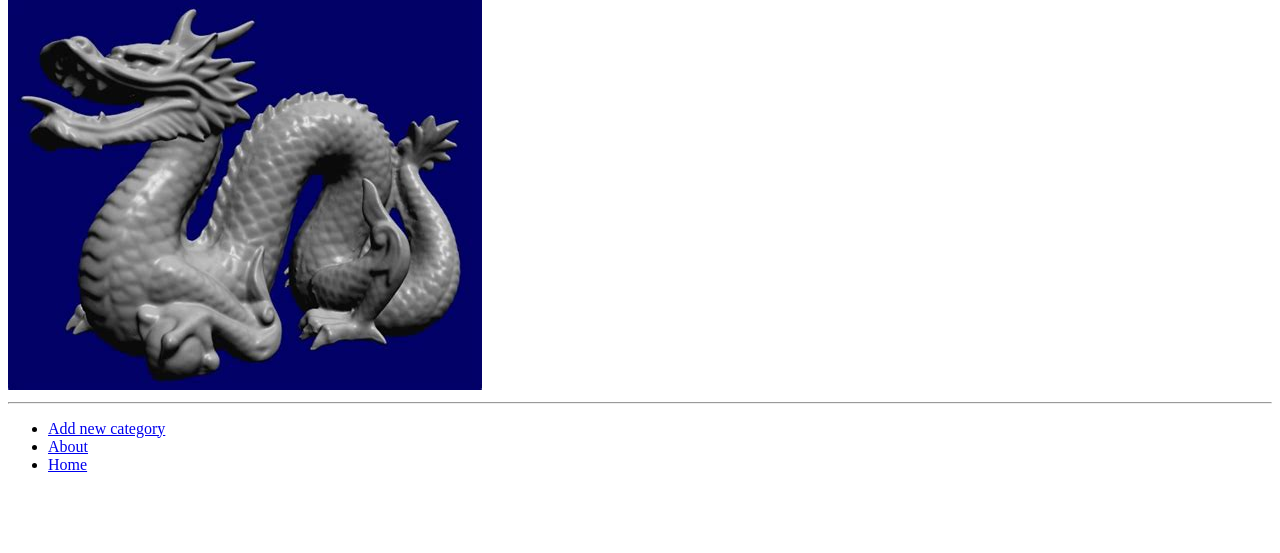
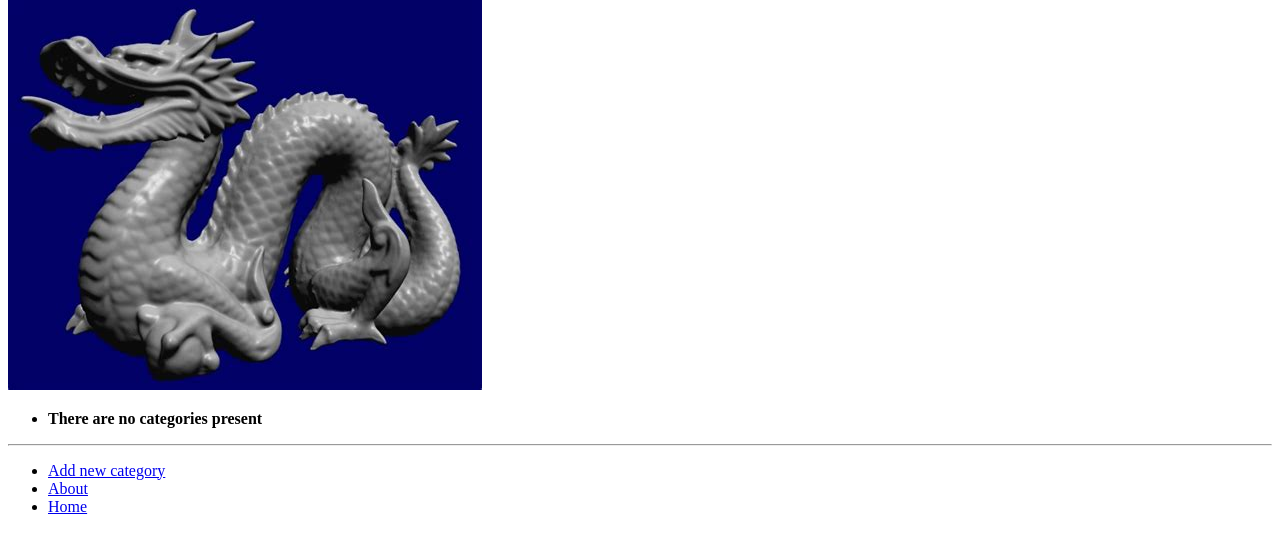
Before and after one commit to LoganBrownGU/tango_with_django_project, a Django app: page / in a window 1280 px wide. Shown: the part 231-784 px from the top of the page. Run offline with Django 3.2, Linux system fonts and the light colour scheme; data that the repository does not hold is empty.

Commit message:
added sidebar template tag

```diff
--- /dev/null
+++ b/rango/templatetags/rango_template_tags.py
@@ -0,0 +1,9 @@
+from django import template
+from rango.models import Category
+
+register = template.Library()
+
+@register.inclusion_tag('rango/categories.html')
+def get_category_list(current_category=None):
+
+    return {'categories': Category.objects.all(), 'current_category': current_category}
--- a/templates/rango/base.html
+++ b/templates/rango/base.html
@@ -1,6 +1,7 @@
 <!DOCTYPE html>
 
 {% load staticfiles %}
+{% load rango_template_tags %}
 
 <html>
     <head lang="en">
@@ -18,12 +19,18 @@
         {% endblock %}
         </div>
 
+        <div>
+            {% block sidebar_block %}
+                {% get_category_list category %}
+            {% endblock %}
+        </div>
+
         <hr>
         <div>
             <ul>
                 <li><a href="{% url 'rango:add_category' %}">Add new category</a></li>
                 <li><a href="{% url 'rango:about' %}">About</a></li>
-                <li><a href="{% url 'rango:index' %}">Home</a></li>
+                <li><a href="{% url 'rango:index' %}">Home </a></li>
             </ul>
         </div>
     </body>
--- /dev/null
+++ b/templates/rango/categories.html
@@ -0,0 +1,14 @@
+<ul>
+{% if categories %}
+
+    {% for c in categories %}
+        {% if c == current_category %}
+                <li><strong>{{ c.name }}</strong></li>
+            {% else %}
+                <li><a href="{% url 'rango:show_category' c.slug %}">{{ c.name }}</a></li>
+        {% endif %}
+    {% endfor %}
+{% else %}
+    <li><strong>There are no categories present</strong></li>
+{% endif %}
+</ul>
```
Also changed, not shown: rango/templatetags/__init__.py (added).
